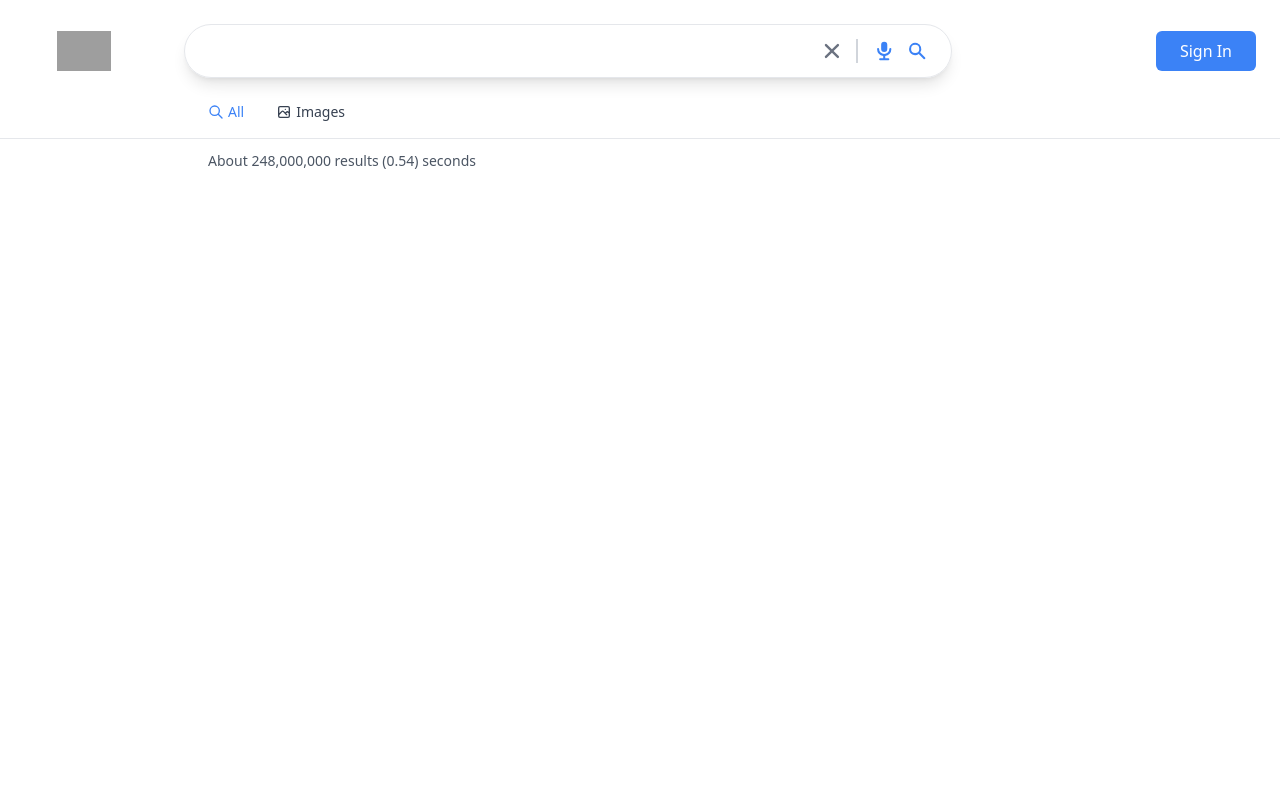
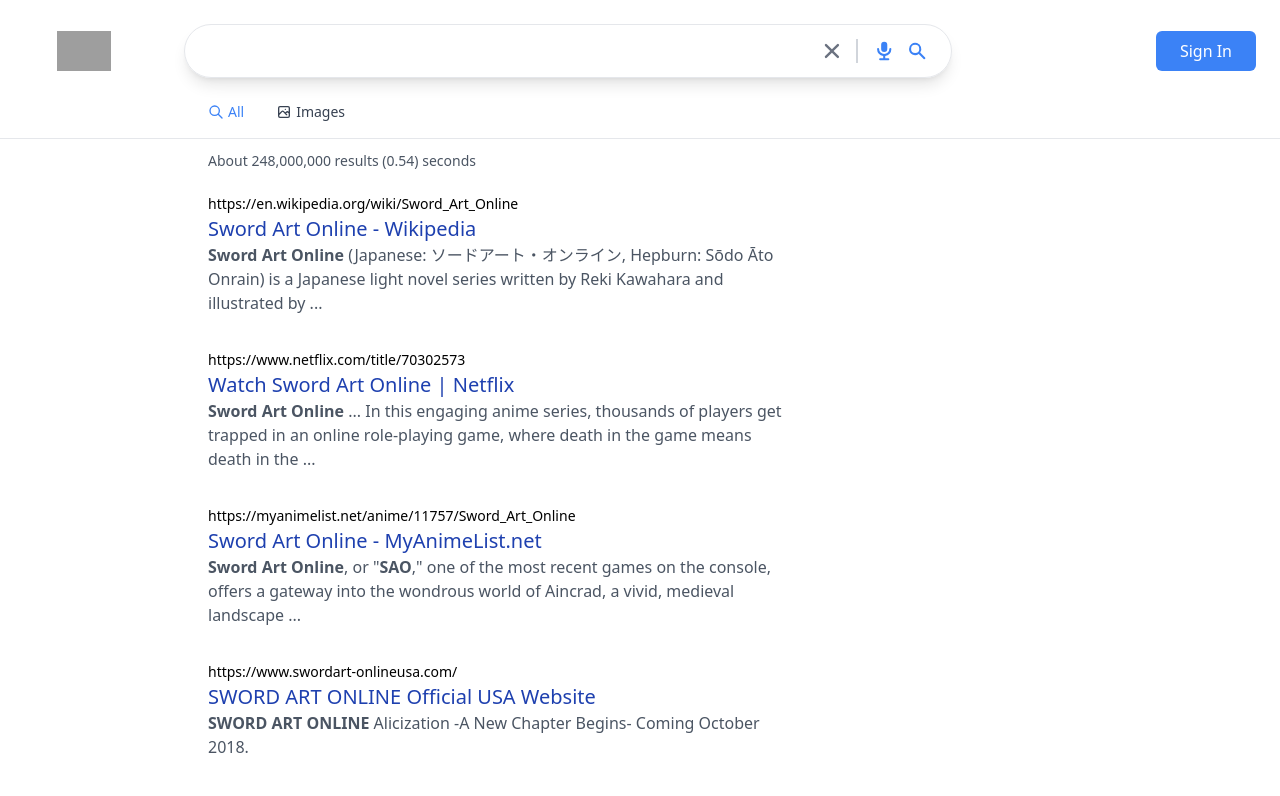
Before and after one commit to Jiexi-Ash/google-clone, a Next.js app: page /search in a window 1280 px wide. Shown: the top 796 px of the page. Built offline with nearby package versions, Linux system fonts and the light colour scheme; no server answers; grey boxes are pictures that could not be loaded.

Commit message:
completted the result and insalled html-react-parser

```diff
--- a/components/SearchResults.js
+++ b/components/SearchResults.js
@@ -1,12 +1,32 @@
 import React from "react";
 
-function SearchResults({ about }) {
+import Parser from "html-react-parser";
+
+function SearchResults({ about, items }) {
   return (
-    <div className="flex px-3 mx-auto sm:pl-[5%] md:pl-[14%] lg:pl-52">
+    <div className="w-full px-3 mx-auto sm:pl-[5%] md:pl-[14%] lg:pl-52">
       <p className="text-gray-600 text-sm mb-5 mt-3">
         About {about.formattedTotalResults} results ({about.formattedSearchTime}
         ) seconds
       </p>
+      {items.map((item) => (
+        <div className="max-w-xl mb-8" key={item.link}>
+          <div className="group ">
+            <a className="text-sm truncate" href={item.link}>
+              {item.formattedUrl}
+            </a>
+            <a
+              className="group-hover:underline decoration-blue-800"
+              href={item.link}
+            >
+              <h2 className="truncate text-xl font-medium text-blue-800">
+                {item.title}
+              </h2>
+            </a>
+          </div>
+          <p className="text-gray-600">{Parser(item.htmlSnippet)}</p>
+        </div>
+      ))}
     </div>
   );
 }
--- a/package.json
+++ b/package.json
@@ -11,6 +11,7 @@
   "dependencies": {
     "@heroicons/react": "^1.0.6",
     "axios": "^0.27.2",
+    "html-react-parser": "^1.4.14",
     "next": "12.1.6",
     "next-auth": "^4.5.0",
     "react": "18.1.0",
--- a/pages/search.js
+++ b/pages/search.js
@@ -15,7 +15,7 @@
       </Head>
 
       <SearchHeader />
-      <SearchResults about={results.searchInformation} />
+      <SearchResults about={results.searchInformation} items={results.items} />
     </div>
   );
 }
```
Also changed, not shown: 1 other file (tests, documents, lock files or other folders).
